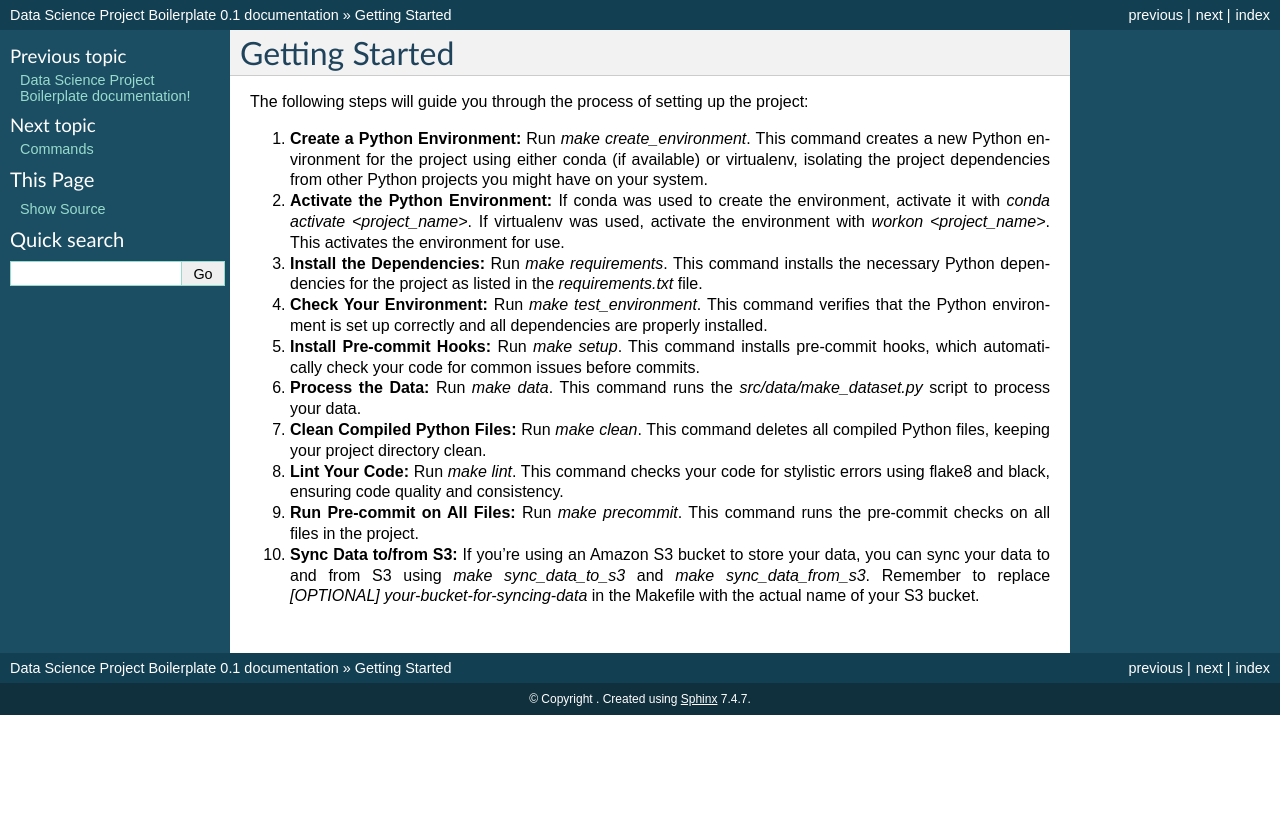
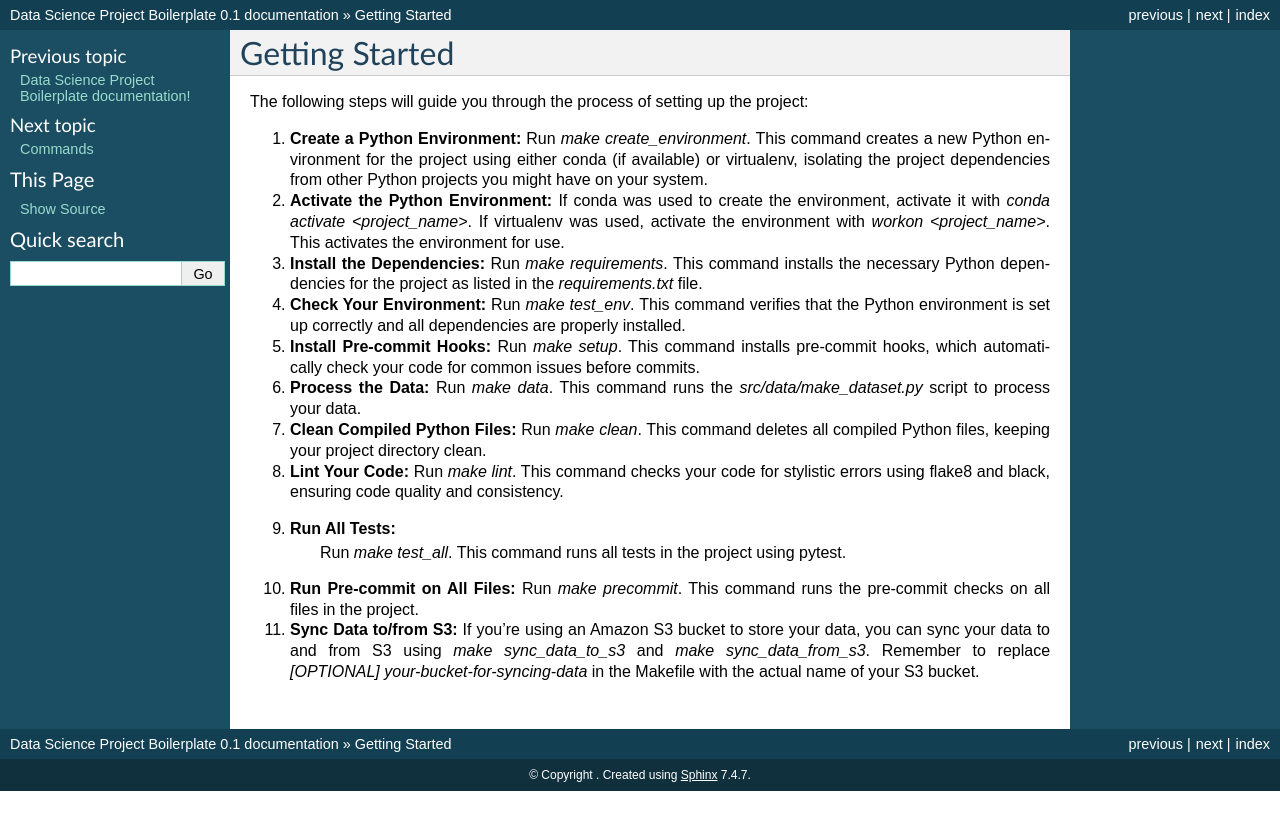
Before and after one commit to Yureehh/Data-Science-Project-Boilerplate, a Sphinx documentation site: the page built from docs/getting-started.rst, in a window 1280 px wide. Shown: the top 830 px of the page. Built offline with Sphinx 7.4.7, drawn with Linux system fonts in a browser that asks for light colours.

Commit message:
differentiated make test commands

```diff
--- a/docs/getting-started.rst
+++ b/docs/getting-started.rst
@@ -13,7 +13,7 @@ The following steps will guide you through the process of setting up the project
    Run `make requirements`. This command installs the necessary Python dependencies for the project as listed in the `requirements.txt` file.
 
 4. **Check Your Environment:**
-   Run `make test_environment`. This command verifies that the Python environment is set up correctly and all dependencies are properly installed.
+   Run `make test_env`. This command verifies that the Python environment is set up correctly and all dependencies are properly installed.
 
 5. **Install Pre-commit Hooks:**
    Run `make setup`. This command installs pre-commit hooks, which automatically check your code for common issues before commits.
@@ -27,8 +27,11 @@ The following steps will guide you through the process of setting up the project
 8. **Lint Your Code:**
    Run `make lint`. This command checks your code for stylistic errors using flake8 and black, ensuring code quality and consistency.
 
-9. **Run Pre-commit on All Files:**
-   Run `make precommit`. This command runs the pre-commit checks on all files in the project.
+9. **Run All Tests:**
+    Run `make test_all`. This command runs all tests in the project using pytest.
 
-10. **Sync Data to/from S3:**
+10. **Run Pre-commit on All Files:**
+    Run `make precommit`. This command runs the pre-commit checks on all files in the project.
+
+11. **Sync Data to/from S3:**
     If you're using an Amazon S3 bucket to store your data, you can sync your data to and from S3 using `make sync_data_to_s3` and `make sync_data_from_s3`. Remember to replace `[OPTIONAL] your-bucket-for-syncing-data` in the Makefile with the actual name of your S3 bucket.
```
Also changed, not shown: 1 other file.
